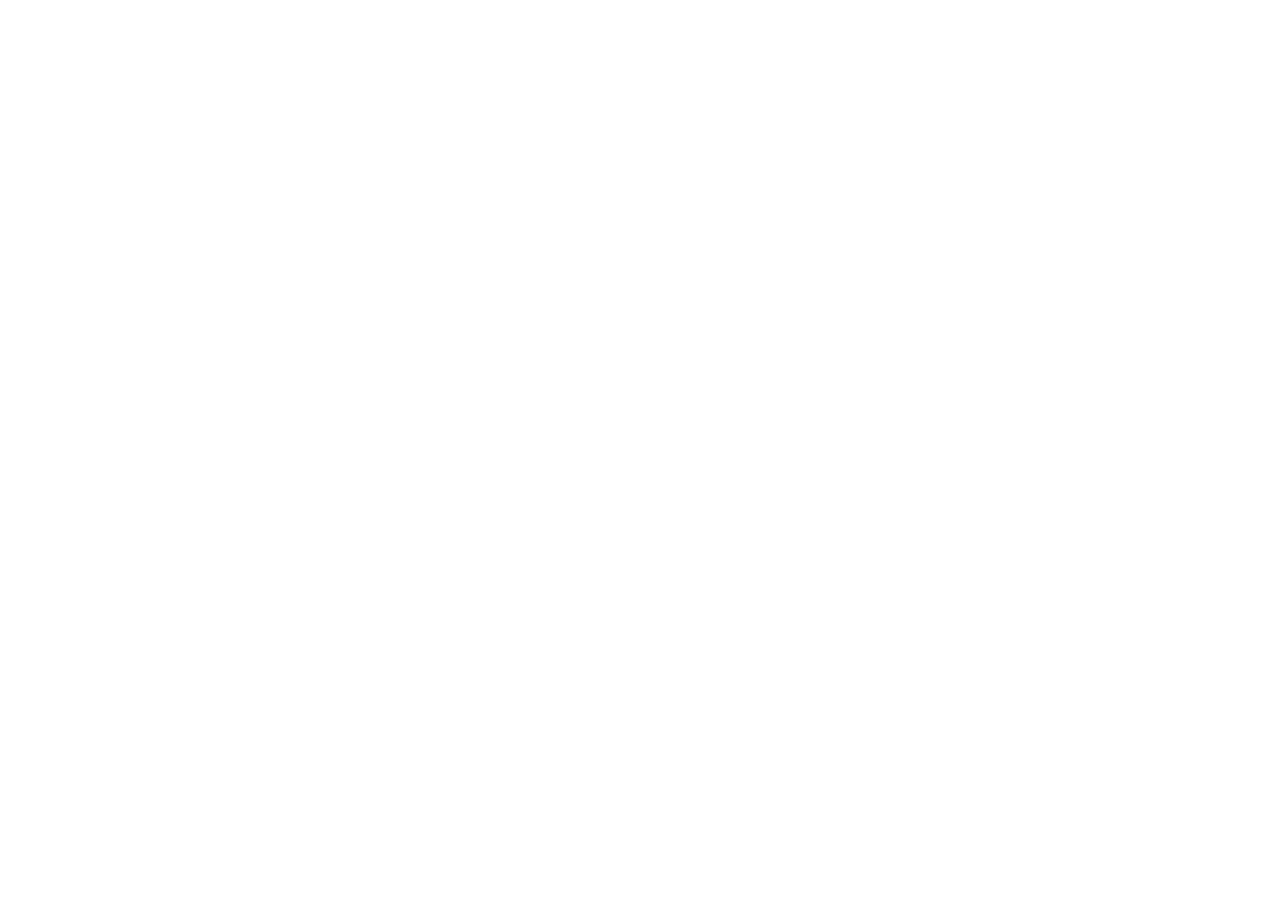
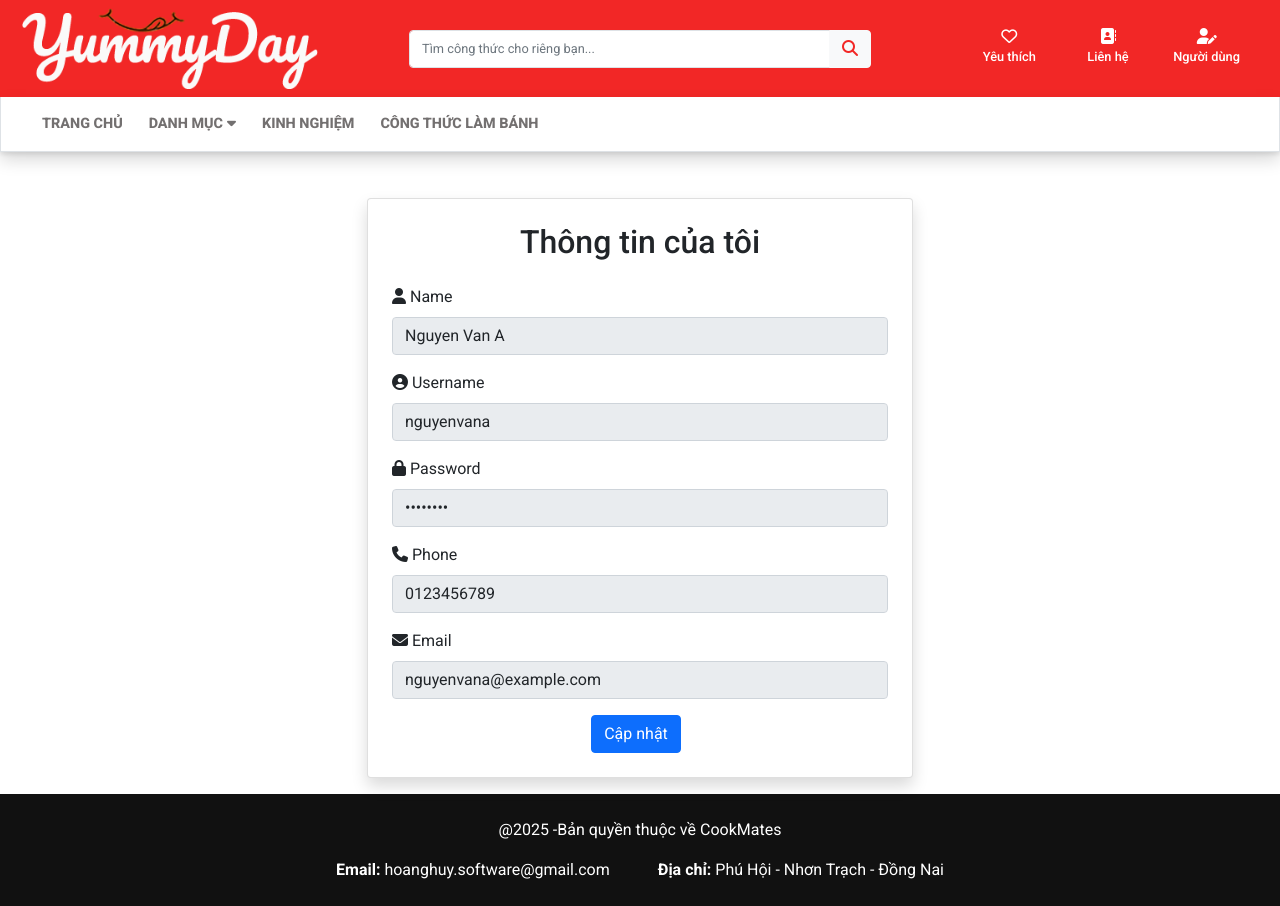
Before and after one commit to hoanghuysoftware/CookMates_FE, a React (Create React App) app: page /userID/account in a window 1280 px wide. Before the commit this address had no page. Before the commit the page ends 800 px from the top, so only its background shows below. Built offline with nearby package versions, Linux system fonts and the light colour scheme.

Commit message:
Complete basic UI

```diff
--- a/src/page/RecipeDetails.jsx
+++ b/src/page/RecipeDetails.jsx
@@ -66,7 +66,7 @@
                             <img src={`${process.env.PUBLIC_URL}/4.jpg`} alt="" className="recipe-content__img" />
                         </div>
 
-                        <div className="recipe-content__result">
+                        <div className="recipe-content__result mt-3">
                             <h4 className="recipe-content__title">3. Thành phẩm</h4>
                             <img src={`${process.env.PUBLIC_URL}/item.jpg`} alt="" className="recipe-content__img" />
                             <p className='recipe-result__content'>
--- /dev/null
+++ b/src/page/UserAccount.jsx
@@ -0,0 +1,56 @@
+import { useState } from "react";
+
+const UserAccount = () => {
+    const [user, setUser] = useState({
+        name: "Nguyen Van A",
+        username: "nguyenvana",
+        password: "********",
+        phone: "0123456789",
+        email: "nguyenvana@example.com"
+    });
+
+    const [editMode, setEditMode] = useState(false);
+
+    const handleChange = (e) => {
+        const { name, value } = e.target;
+        setUser(prev => ({ ...prev, [name]: value }));
+    };
+
+    return (
+        <div className="bg-white main-content mt-lg-5">
+            <div className="card shadow p-4 text-start w-50 mx-auto">
+                <h2 className="text-center mb-4">Thông tin của tôi</h2>
+                <div className="mb-3">
+                    <label className="form-label"><i className="fas fa-user"></i> Name</label>
+                    <input type="text" className="form-control" name="name" value={user.name} onChange={handleChange} disabled={!editMode} />
+                </div>
+                <div className="mb-3">
+                    <label className="form-label"><i className="fas fa-user-circle"></i> Username</label>
+                    <input type="text" className="form-control" name="username" value={user.username} onChange={handleChange} disabled={!editMode} />
+                </div>
+                <div className="mb-3">
+                    <label className="form-label"><i className="fas fa-lock"></i> Password</label>
+                    <input type="password" className="form-control" name="password" value={user.password} onChange={handleChange} disabled={!editMode} />
+                </div>
+                <div className="mb-3">
+                    <label className="form-label"><i className="fas fa-phone"></i> Phone</label>
+                    <input type="text" className="form-control" name="phone" value={user.phone} onChange={handleChange} disabled={!editMode} />
+                </div>
+                <div className="mb-3">
+                    <label className="form-label"><i className="fas fa-envelope"></i> Email</label>
+                    <input type="email" className="form-control" name="email" value={user.email} onChange={handleChange} disabled={!editMode} />
+                </div>
+                <div className="text-center">
+                    <button className="btn btn-primary me-2" onClick={() => setEditMode(!editMode)}>
+                        {editMode ? "Lưu" : "Cập nhật"}
+                    </button>
+                    {editMode && (
+                        <button className="btn btn-secondary" onClick={() => setEditMode(false)}>Hủy bỏ</button>
+                    )}
+                </div>
+            </div>
+        </div>
+    );
+};
+
+export default UserAccount;
--- a/src/router/AppRouter.jsx
+++ b/src/router/AppRouter.jsx
@@ -14,6 +14,7 @@
 import UserAdmin from "../page/UserAdmin";
 import UserAddRecipe from "../page/UserAddRecipe";
 import UserAllRecipe from "../page/UserAllRecipe";
+import UserAccount from "../page/UserAccount";
 
 const AppRouter = () => {
     return (
@@ -31,6 +32,9 @@
                 <Route path="/:categoryName" element={<MainLayout> <Category /> </MainLayout>} />
                 <Route path="/user/:id" element={<MainLayout> <Favorite /> </MainLayout>} />
                 <Route path="/recipe/:id" element={<MainLayout> <RecipeDetails /> </MainLayout>} />
+
+                {/* User tự quản lý thông tin cá nhân */}
+                <Route path="/userID/account" element={<MainLayout> <UserAccount /> </MainLayout>} />
                 <Route path="/userID/recipe" element={<MainLayout> <UserAllRecipe /> </MainLayout>} />
                 <Route path="/userID/recipe/add" element={<MainLayout> <UserAddRecipe /> </MainLayout>} />
 
```
